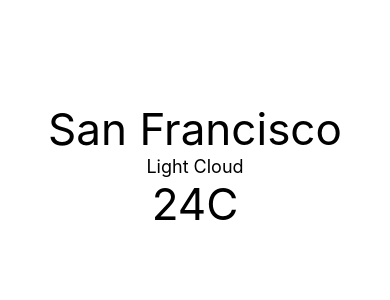
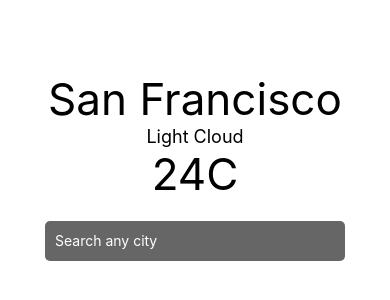
Before and after one commit to bohdanmoroziuk/synoptic, a React Native app: screen / in a window 390 px wide. Shown: the part 256-556 px from the top of the page. Built offline with nearby package versions, Linux system fonts and the light colour scheme.

Commit message:
feat: add search input

```diff
--- a/App.tsx
+++ b/App.tsx
@@ -1,4 +1,6 @@
 import { StyleSheet, Text, View, Platform } from 'react-native';
+
+import SearchInput from 'src/components/SearchInput';
 
 export default function App() {
   return (
@@ -12,6 +14,7 @@ export default function App() {
       <Text style={[styles.text, styles.textLarge]}>
         24C
       </Text>
+      <SearchInput placeholder="Search any city" />
     </View>
   );
 }
--- /dev/null
+++ b/src/components/SearchInput/SearchInput.styles.ts
@@ -0,0 +1,19 @@
+import { StyleSheet } from 'react-native';
+
+export default StyleSheet.create({
+  container: {
+    backgroundColor: '#666',
+    color: 'white',
+    height: 40,
+    width: 300,
+    marginTop: 20,
+    marginHorizontal: 40,
+    paddingHorizontal: 10,
+    alignSelf: 'center',
+    borderRadius: 5,
+  },
+  textInput: {
+    flex: 1,
+    color: 'white',
+  },
+});
--- /dev/null
+++ b/src/components/SearchInput/SearchInput.tsx
@@ -0,0 +1,25 @@
+import { FunctionComponent } from 'react';
+import { View, TextInput, TextInputProps } from 'react-native';
+
+import styles from './SearchInput.styles';
+
+export interface SearchInputProps {
+  placeholder: TextInputProps['placeholder'];
+}
+
+const SearchInput: FunctionComponent<SearchInputProps> = ({ placeholder }) => {
+  return (
+    <View style={styles.container}>
+      <TextInput
+        style={styles.textInput}
+        autoCorrect={false}
+        placeholder={placeholder}
+        placeholderTextColor="white"
+        underlineColorAndroid="transparent"
+        clearButtonMode="always"
+      />
+    </View>
+  );
+};
+
+export default SearchInput;
--- /dev/null
+++ b/src/components/SearchInput/index.ts
@@ -0,0 +1,2 @@
+import SearchInput from './SearchInput';
+export default SearchInput;
```
Also changed, not shown: 2 other files (tests, documents, lock files or other folders).
